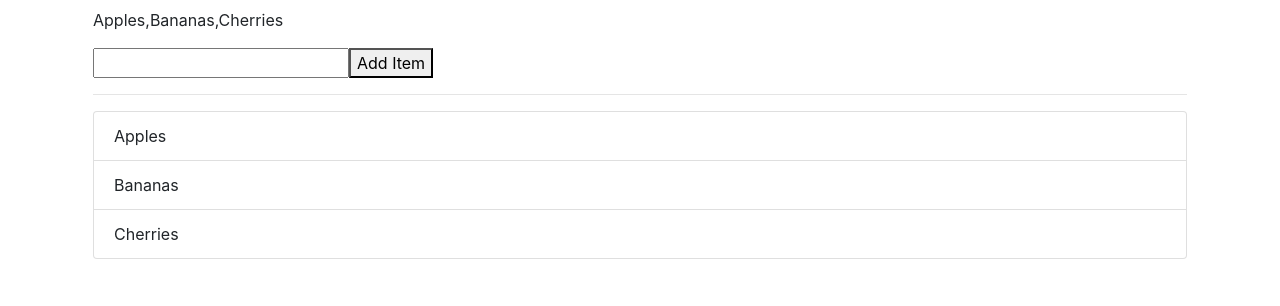
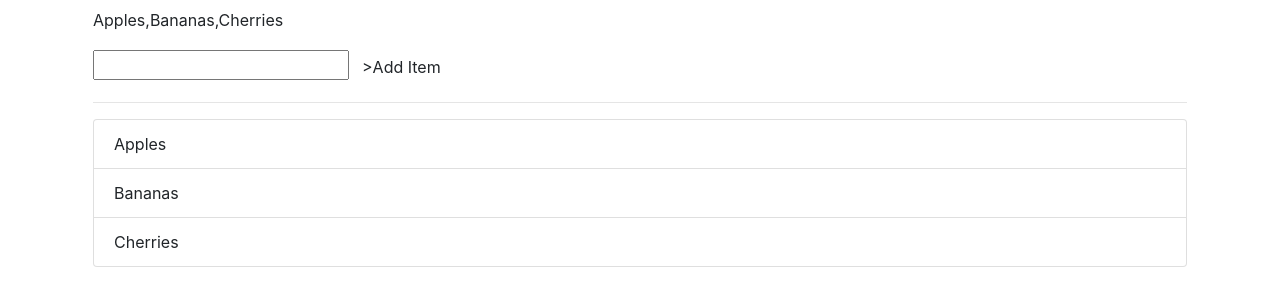
Before and after one commit to MariyaPuzyr/ng-basics, an Angular app: page / in a window 1280 px wide. Shown: the top 306 px of the page. Built offline with nearby package versions, Linux system fonts and the light colour scheme.

Commit message:
42 lesson - ngClass

```diff
--- a/src/app/cart/cart.component.html
+++ b/src/app/cart/cart.component.html
@@ -1,7 +1,7 @@
 <p>{{items}}</p>
 <input type="text" [(ngModel)]="newItem">
 <!--<input type="text" (input)="onAddCartBtn($event)" [value]="items">-->
-<button (click)="onItemChange()">Add Item</button>
+<button (click)="onItemChange()" class="btn" [ngClass]="{'btn-primary': newItem !== '', 'btn-default': newItem === ''}">>Add Item</button>
 
 <hr>
 
```
